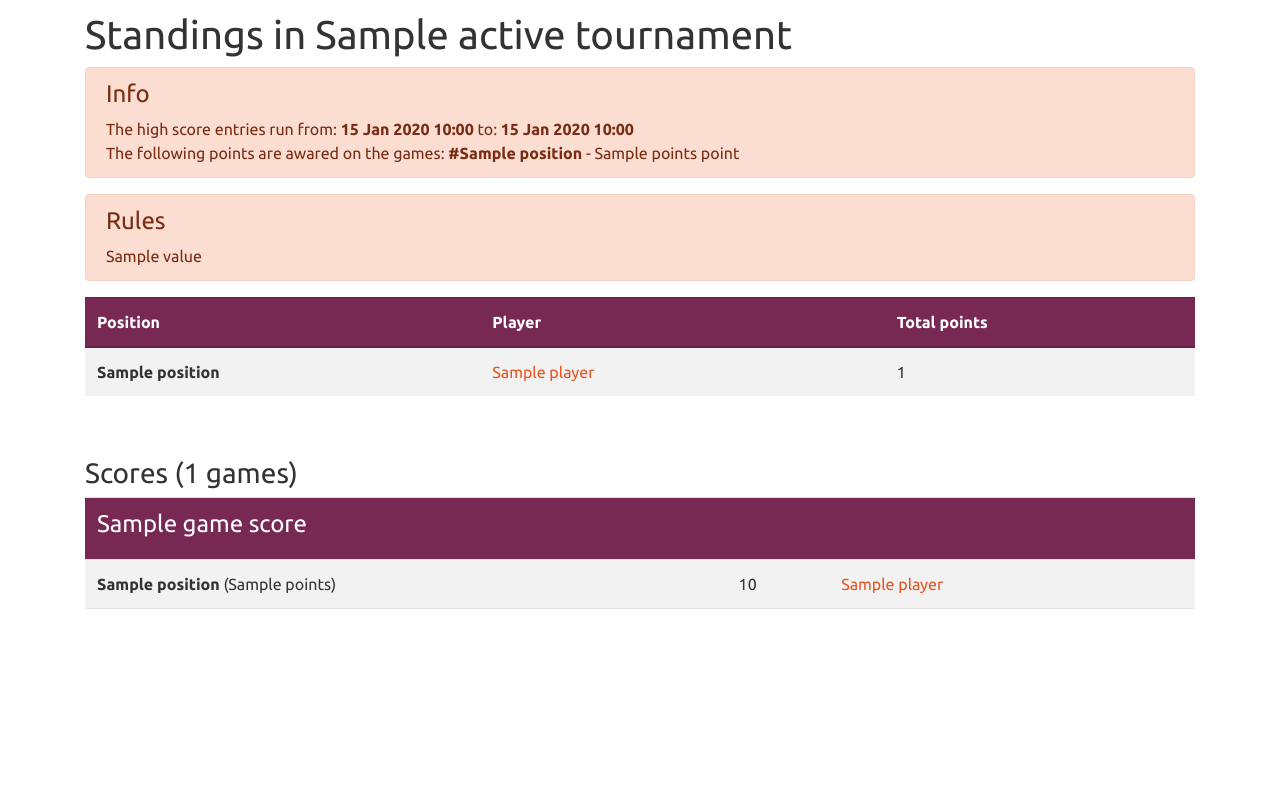
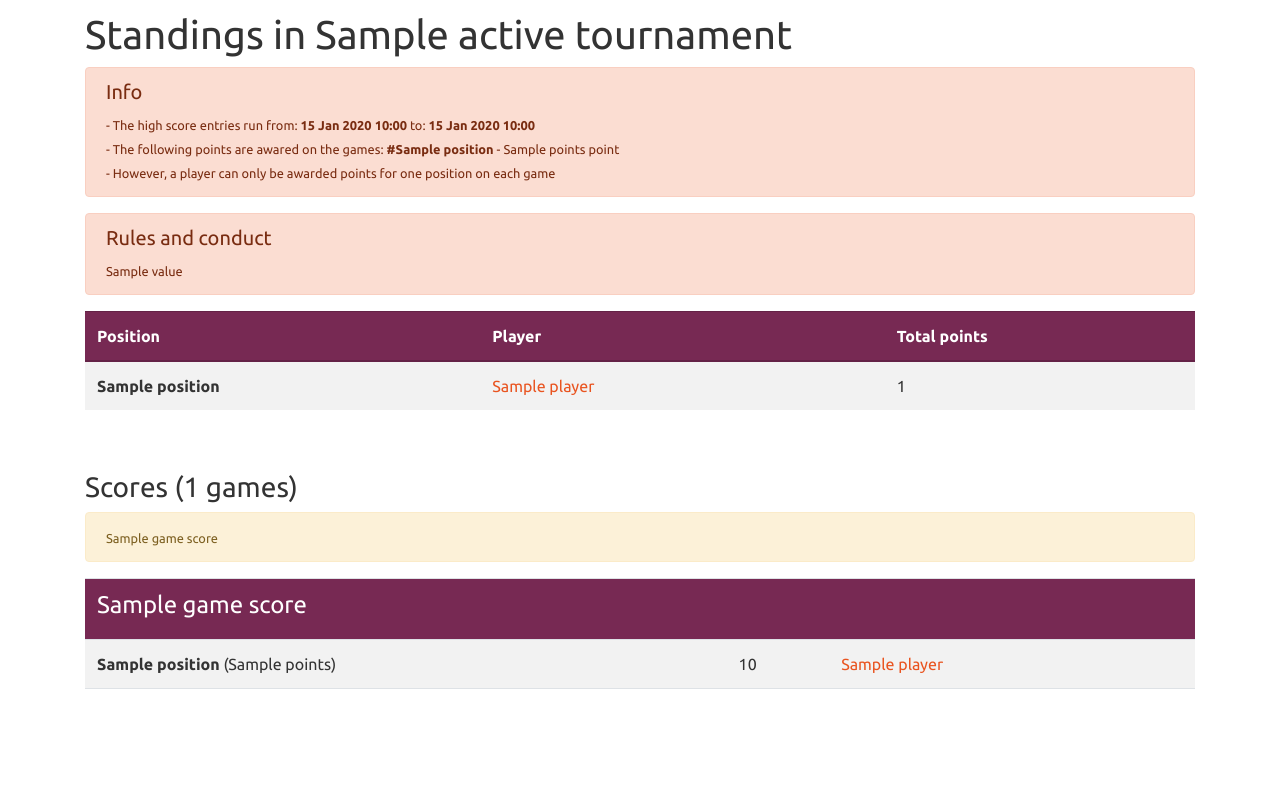
Before and after one commit to torsjonas/twentyfour_hours, a Django app: template core/templates/core/index.html in a window 1280 px wide. Shown: the part 61-863 px from the top of the page. Run offline with Django 3.2, Linux system fonts and the light colour scheme; the template is opened without the code that fills it: most values are stand-ins (such as "Sample title", 1, 10 or a date in 2020); some libraries are stand-ins or nearby versions.

Commit message:
added list of games and some minor text/layout-fixes in rules etc.

```diff
--- a/core/templates/core/includes/game_scores.html
+++ b/core/templates/core/includes/game_scores.html
@@ -5,6 +5,15 @@
         ({{ game_scores|length }} {% trans "games" %})
     {% endif %}
 </h3>
+
+<div class="alert alert-warning" role="alert">
+    <small>
+    {% for game_score in game_scores %}
+        {{ game_score.name }}{% if not forloop.last %},{% endif %}
+    {% endfor %}
+    </small>
+</div>
+
 {% if not game_scores %}
     <div class="alert alert-warning" role="alert">
         {% trans "There are no scores" %}
--- a/core/templates/core/index.html
+++ b/core/templates/core/index.html
@@ -17,10 +17,11 @@
             <h1>{% trans "Qualification standings in" %} {{ active_tournament.name }}</h1>
         {% endif %}
         <div class="alert alert-primary" role="alert">
-            <h4>{% trans "Info" %}</h4>
-            {% trans "The high score entries run from" %}: <strong>{{ active_tournament.start_date|date:"d M Y H:i" }}</strong> {% trans "to" %}: <strong>{{ active_tournament.end_date|date:"d M Y H:i" }}</strong>
+            <h5>{% trans "Info" %}</h5>
+            <small>
+            - {% trans "The high score entries run from" %}: <strong>{{ active_tournament.start_date|date:"d M Y H:i" }}</strong> {% trans "to" %}: <strong>{{ active_tournament.end_date|date:"d M Y H:i" }}</strong>
             <br />
-            {% trans "The following points are awared on the games: " %}
+            - {% trans "The following points are awared on the games: " %}
             {% for point in points %}
                 <strong>#{{ point.position }}</strong> - {{ point.points }}
                 {% if point.points > 2 %}
@@ -29,12 +30,17 @@
                     {% trans "point" %}{% if not forloop.last %},{% endif %}
                 {% endif %}
             {% endfor %}
+            <br />
+            - {% trans "However, a player can only be awarded points for one position on each game" %}
+            </small>
         </div>
 
         {% if qualification_rules %}
             <div class="alert alert-primary" role="alert">
-                <h4>{% trans "Rules" %}</h4>
-                {{ qualification_rules.value|linebreaksbr }}
+                <h5>{% trans "Rules and conduct" %}</h5>
+                <small>
+                    {{ qualification_rules.value|linebreaksbr }}
+                </small>
             </div>
         {% endif %}
     {% endif %}
```
